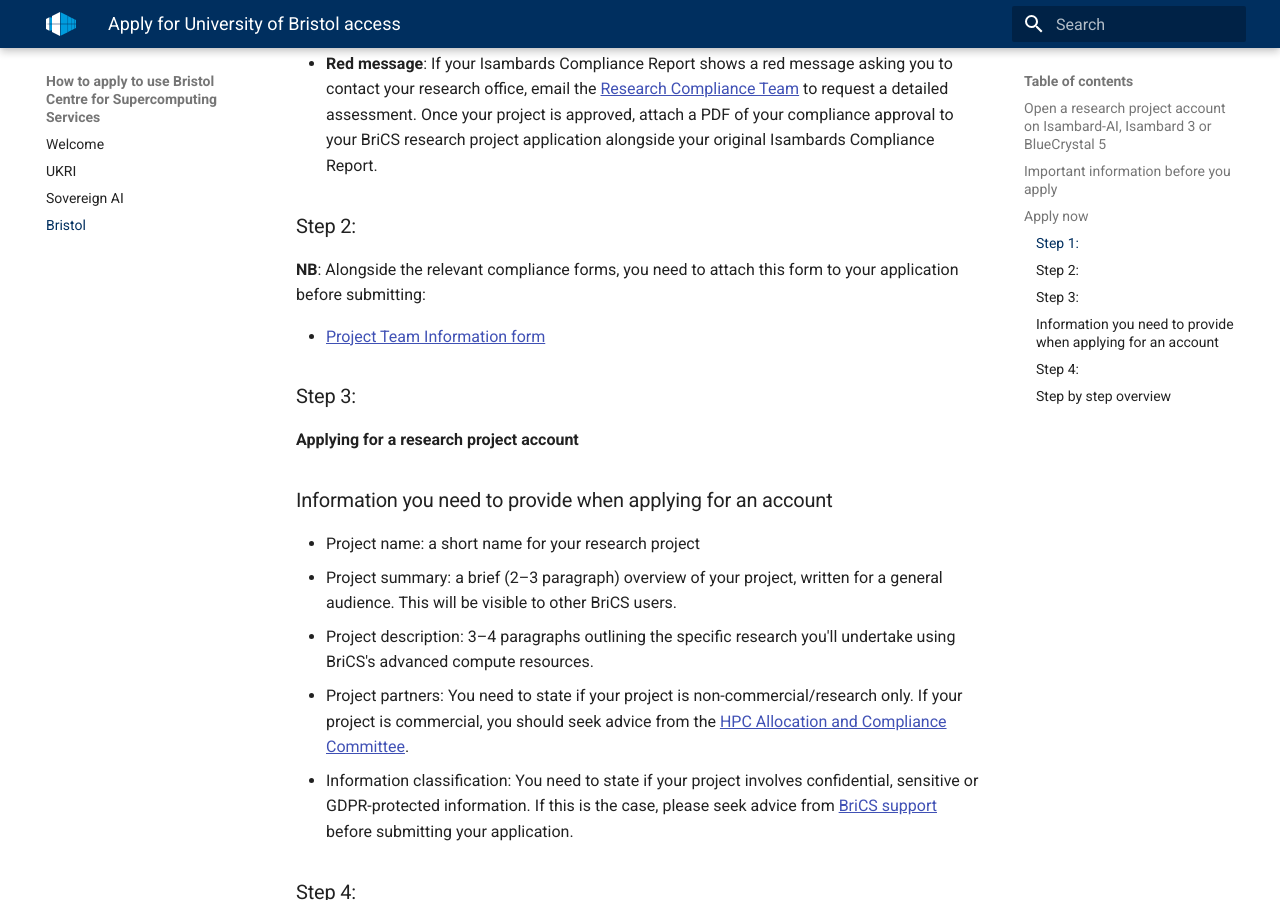
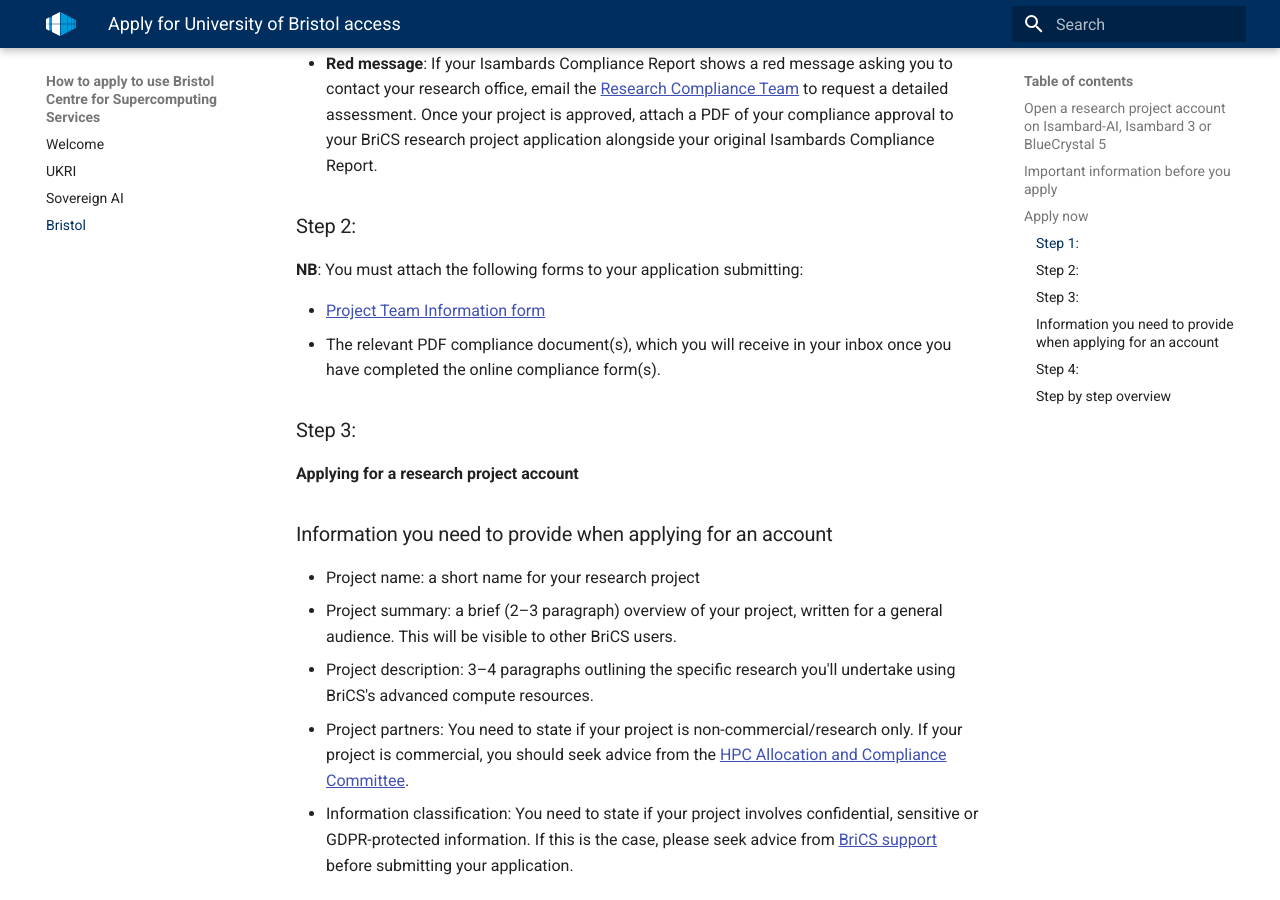
Before and after one commit to isambard-sc/apply.isambard.ac.uk, an MkDocs documentation site: the page built from docs/bristol/index.md, in a window 1280 px wide and 900 px high, scrolled down 2281 px. Built offline with MkDocs 1.6.1 and Material for MkDocs 9.7.7, drawn with Linux system fonts in a browser that asks for light colours.

Commit message:
Update index.md

```diff
--- a/docs/bristol/index.md
+++ b/docs/bristol/index.md
@@ -74,9 +74,10 @@
 
 ### Step 2:
 
-**NB**: Alongside the relevant compliance forms, you need to attach this form to your application before submitting:
+**NB**: You must attach the following forms to your application submitting:
 
 - [Project Team Information form][project-team-form]
+- The relevant PDF compliance document(s), which you will receive in your inbox once you have completed the online compliance form(s).
 
 ### Step 3:
 
```
